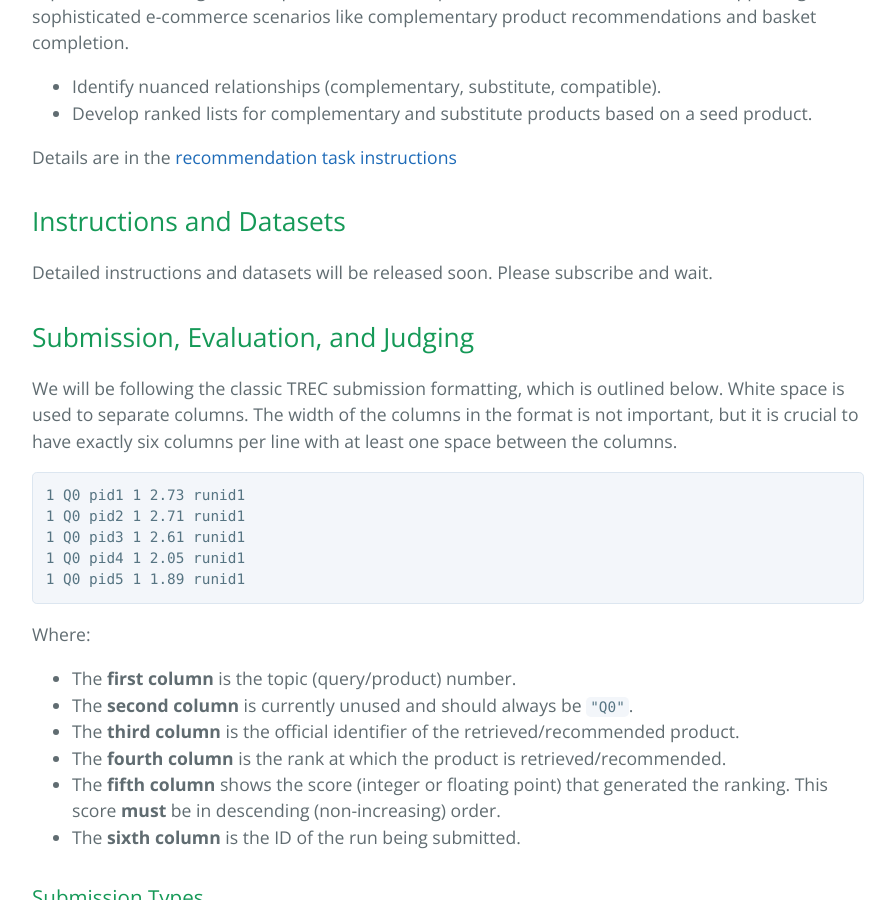
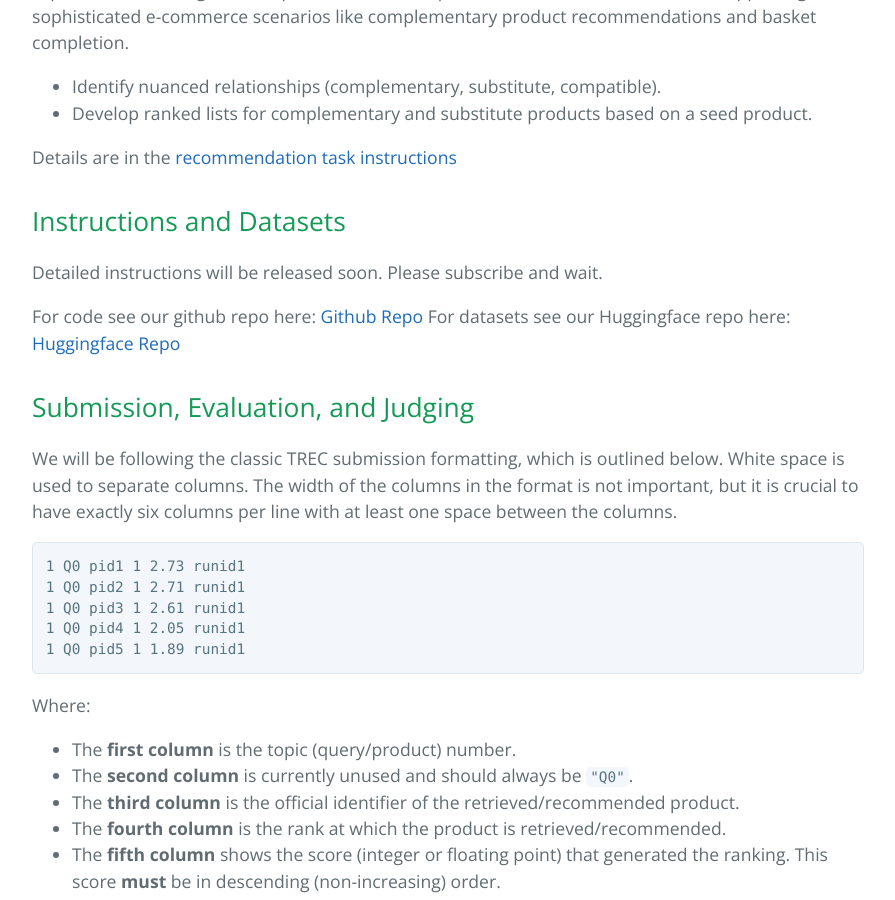
Before and after one commit to trec-product-search/trec-product-search.github.io, a Jekyll site: the page built from index.md, in a window 1280 px wide and 900 px high, scrolled down 1766 px. Shown: the whole window, without its empty margins (192-1087 px from the left). Built offline with Jekyll 4.4.1, drawn with Linux system fonts in a browser that asks for light colours.

Commit message:
add github link and HF link to index

```diff
--- a/index.md
+++ b/index.md
@@ -48,7 +48,10 @@ This task addresses the nuanced challenge of identifying item relationships, suc
 Details are in the [recommendation task instructions](recommendations.md)
 
 ## Instructions and Datasets
-Detailed instructions and datasets will be released soon. Please subscribe and wait.
+Detailed instructions will be released soon. Please subscribe and wait.
+
+For code see our github repo here: <a href="https://huggingface.co/trec-product-search">Github Repo</a>
+For datasets see our Huggingface repo here: <a href="https://huggingface.co/trec-product-search">Huggingface Repo</a>
 
 ## Submission, Evaluation, and Judging
 
```
